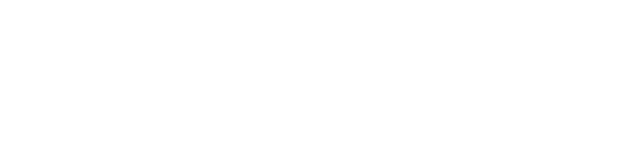
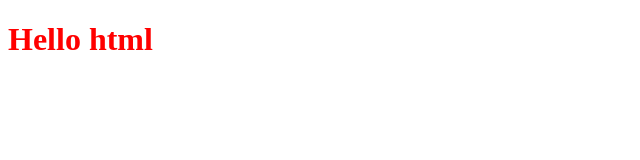
Before and after one commit to DavideSantambrogio/htmlcss-hello, a plain HTML site: page index.html in a window 1280 px wide. Shown: the whole page, without its empty margins (0-640 px from the left). Drawn offline with Linux system fonts and the light colour scheme.

Commit message:
add: titolo

```diff
--- a/index.html
+++ b/index.html
@@ -3,12 +3,13 @@
 <head>
     <meta charset="UTF-8">
     <meta name="viewport" content="width=device-width, initial-scale=1.0">
+    <link rel="stylesheet" href="style.css">
     <title>htmlcss-hello</title>
 </head>
 <body>
-    <title>
-        <h1>Hello World</h1>
-    </title>
+    <h1>
+        Hello html
+    </h1>
 
 </body>
 </html>
--- a/style.css
+++ b/style.css
@@ -0,0 +1,2 @@
+h1{color: red;
+}
```
